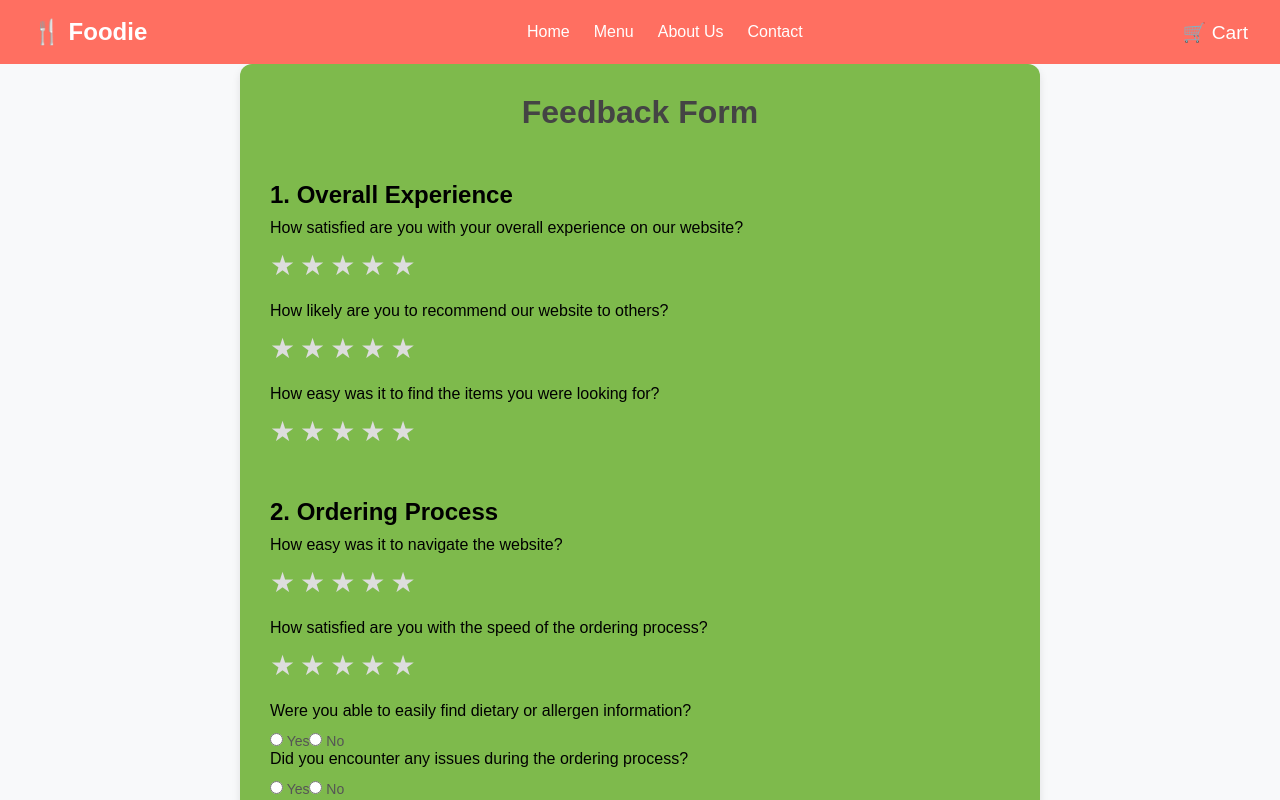
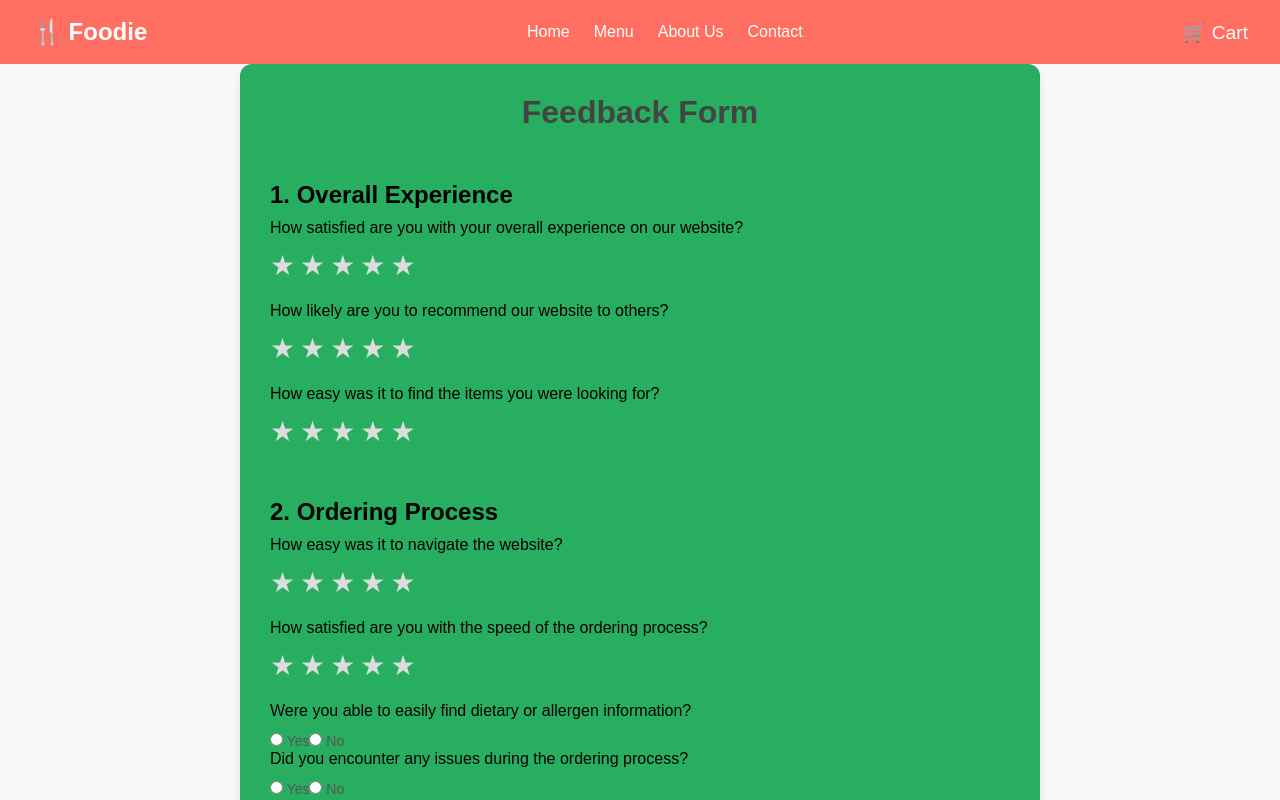
Before and after one commit to Prathyusha-K-05/Milestone1, a React (Create React App) app: page /feedback-form in a window 1280 px wide. Shown: the top 800 px of the page. Built offline with nearby package versions, Linux system fonts and the light colour scheme.

Commit message:
Fixing the color of the feedback page

```diff
--- a/src/FeedbackForm.css
+++ b/src/FeedbackForm.css
@@ -3,7 +3,7 @@
     max-width: 800px;
     margin: 30px auto;
     padding: 30px;
-    background:rgb(126, 186, 76); /* Warm beige background */
+    background: #27ae60 ;/* Warm beige background */
     border-radius: 12px;
     box-shadow: 0 4px 8px rgba(0, 0, 0, 0.1);
     font-family: 'Arial', sans-serif;
--- a/src/FeedbackForm.jsx
+++ b/src/FeedbackForm.jsx
@@ -4,7 +4,7 @@ import './FeedbackForm.css';
 import { Link } from 'react-router-dom';
 
 const FeedbackForm = () => {
-  const [formData, setFormData] = useState({
+  const [ formData, setFormData ] = useState({
     overallExperience: 0,
     recommend: 0,
     easeOfFindingItems: 0,
```
